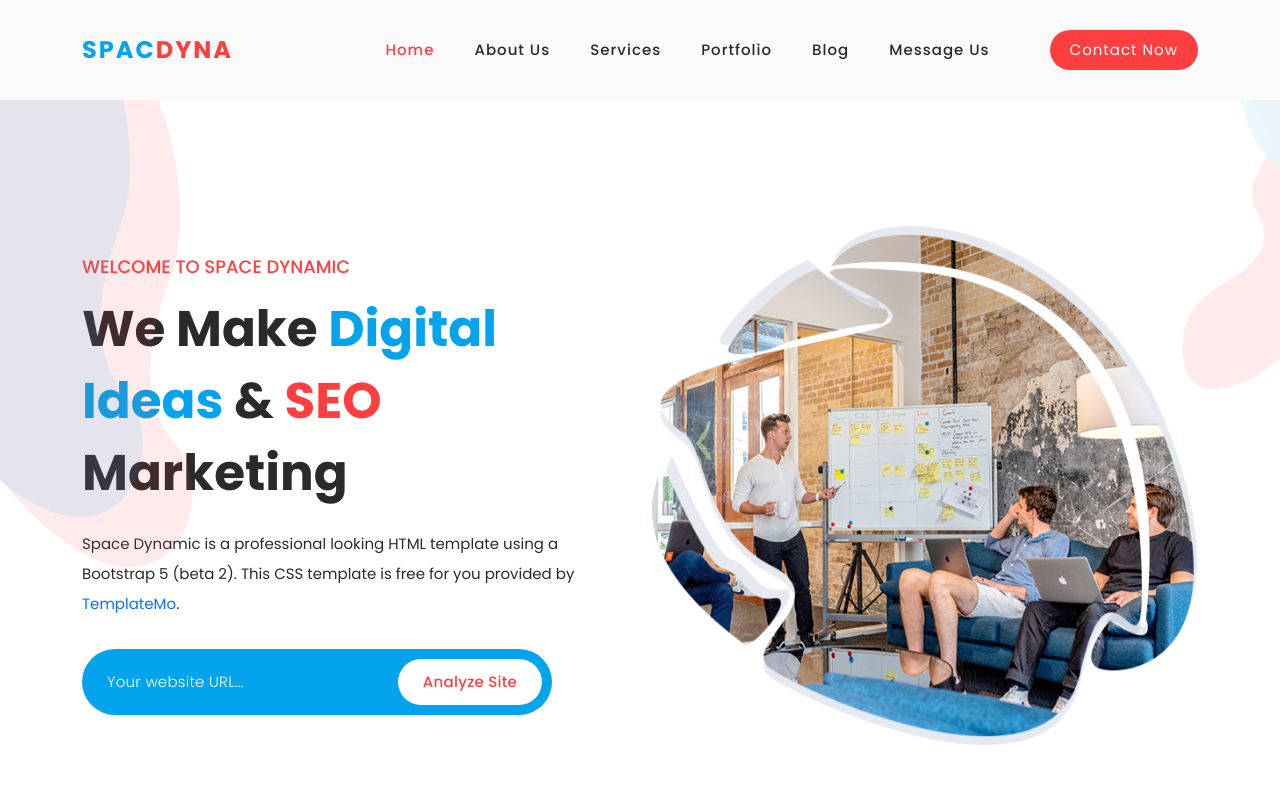
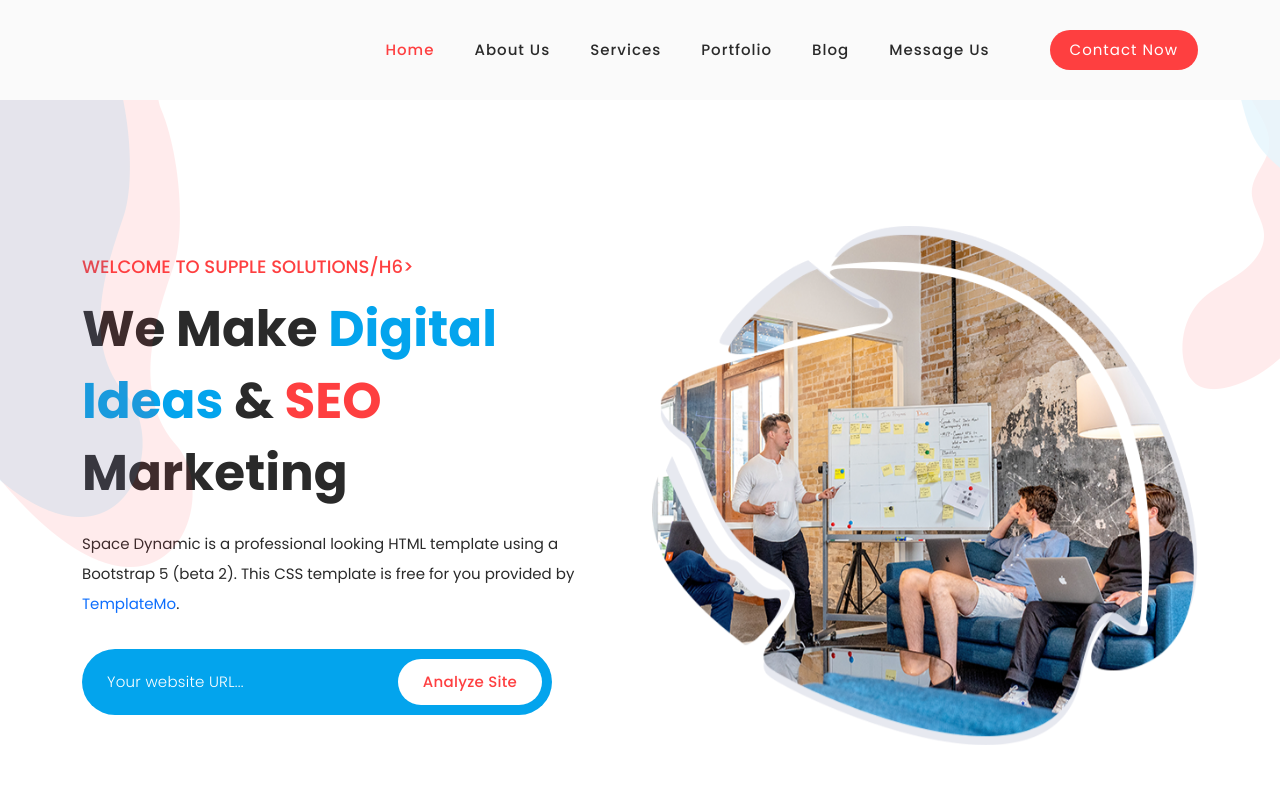
Before and after one commit to vadymfomin95/static-web-app, a plain HTML site: page index.html in a window 1280 px wide. Shown: the top 800 px of the page. Drawn offline with Linux system fonts and the light colour scheme.

Commit message:
naming fixes

```diff
--- a/index.html
+++ b/index.html
@@ -10,7 +10,7 @@
     <link rel="preconnect" href="https://fonts.gstatic.com">
     <link href="https://fonts.googleapis.com/css2?family=Poppins:wght@100;200;300;400;500;600;700;800;900&display=swap" rel="stylesheet">
 
-    <title>Space Dynamic - SEO HTML5 Template</title>
+    <title>Supple Solutions</title>
 
     <!-- Bootstrap core CSS -->
     <link href="vendor/bootstrap/css/bootstrap.min.css" rel="stylesheet">
@@ -50,10 +50,6 @@ https://templatemo.com/tm-562-space-dynamic
       <div class="row">
         <div class="col-12">
           <nav class="main-nav">
-            <!-- ***** Logo Start ***** -->
-            <a href="index.html" class="logo">
-              <h4>Spac<span>Dyna</span></h4>
-            </a>
             <!-- ***** Logo End ***** -->
             <!-- ***** Menu Start ***** -->
             <ul class="nav">
@@ -83,7 +79,7 @@ https://templatemo.com/tm-562-space-dynamic
           <div class="row">
             <div class="col-lg-6 align-self-center">
               <div class="left-content header-text wow fadeInLeft" data-wow-duration="1s" data-wow-delay="1s">
-                <h6>Welcome to Space Dynamic</h6>
+                <h6>Welcome to Supple Solutions/h6>
                 <h2>We Make <em>Digital Ideas</em> &amp; <span>SEO</span> Marketing</h2>
                 <p>Space Dynamic is a professional looking HTML template using a Bootstrap 5 (beta 2). This CSS template is free for you provided by <a rel="nofollow" href="https://templatemo.com/page/1" target="_parent">TemplateMo</a>.</p>
                 <form id="search" action="#" method="GET">
@@ -408,8 +404,6 @@ https://templatemo.com/tm-562-space-dynamic
       <div class="row">
         <div class="col-lg-12 wow fadeIn" data-wow-duration="1s" data-wow-delay="0.25s">
           <p>© Copyright 2021 Space Dynamic Co. All Rights Reserved.
-
-          <br>Design: <a rel="nofollow" href="https://templatemo.com">TemplateMo</a></p>
         </div>
       </div>
     </div>
```
